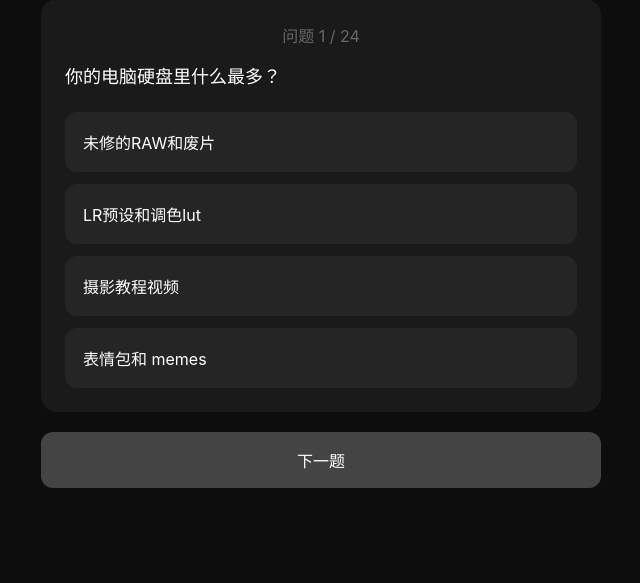
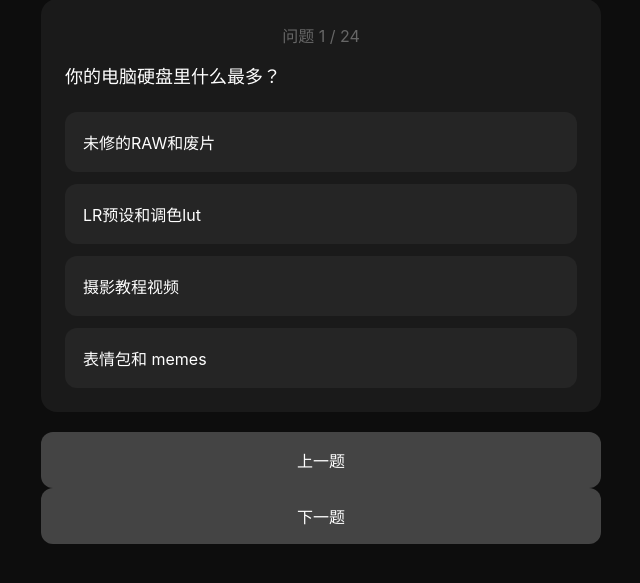
Before and after one commit to tinyblckc0000al/photographer-sbti, a website: page index.html in a window 1280 px wide. Shown: the part 101-684 px from the top of the page, without its empty margins (319-959 px from the left). Drawn offline with Linux system fonts and the light colour scheme.

Commit message:
add: prev button

```diff
--- a/index.html
+++ b/index.html
@@ -38,6 +38,7 @@ h1{text-align:center;margin:20px 0;font-size:28px}
 <div class="question" id="q"></div>
 <div class="options" id="o"></div>
 </div>
+<button class="btn" onclick="prev()" style="margin-right:10px;background:#444">上一题</button>
 <button class="btn" id="b" onclick="next()">下一题</button>
 </div>
 <div id="r" style="display:none" class="result"></div>
@@ -64,6 +65,7 @@ o.appendChild(div);
 document.getElementById('b').disabled=a[i]===undefined;
 document.getElementById('b').innerText=i<23?'下一题':'看结果';
 }
+function prev(){if(i>0){i--;render()}}
 function next(){if(i<23){i++;render()}else show()}
 function show(){
 let s={};
```
